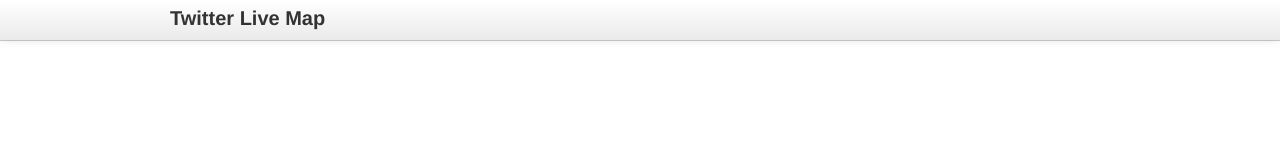
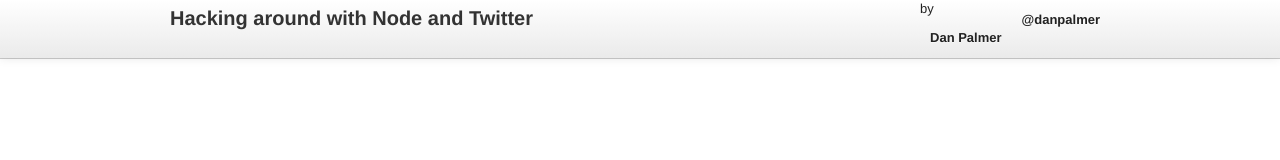
Before and after one commit to danpalmer/node-twitter-experiment, a website: page page.html in a window 1280 px wide. Drawn offline with nearby package versions, Linux system fonts and the light colour scheme; some packages are replaced by stand-ins of ours; no server answers.

Commit message:
getting ready for publishing

```diff
--- a/page.html
+++ b/page.html
@@ -1,6 +1,7 @@
 <!DOCTYPE html>
 <html>
 	<head>
+    <title>Hacking around with Node and Twitter</title>
 		<link rel="stylesheet" type="text/css" href="public/bootstrap.css"/>
 		<link rel="stylesheet" type="text/css" href="public/style.css"/>
 		<script src="/socket.io/socket.io.js"></script>
@@ -13,8 +14,10 @@
 			<div class="navbar navbar-fixed-top" data-dropdown="dropdown">
 				<div class="navbar-inner">
 					<div class="container">
-						<a href="/" class="brand">Twitter Live Map</a>
-						<ul class="nav pull-right"></ul>
+						<a href="/" class="brand">Hacking around with Node and Twitter</a>
+						<ul class="nav pull-right">
+              <li>by <a href="http://danpalmer.me/">Dan Palmer</a></li><li><a href="http://twitter.com/danpalmer">@danpalmer</a></li>
+            </ul>
 					</div>
 				</div>
 			</div>
@@ -31,7 +34,6 @@
           zoom: 3,
           center: new google.maps.LatLng(20, 0),
           mapTypeId: google.maps.MapTypeId.TERRAIN,
-          /*mapTypeId: google.maps.MapTypeId.ROADMAP,*/
           backgroundColor: '#fff',
           mapTypeControl: false,
           streetViewControl: false
```
